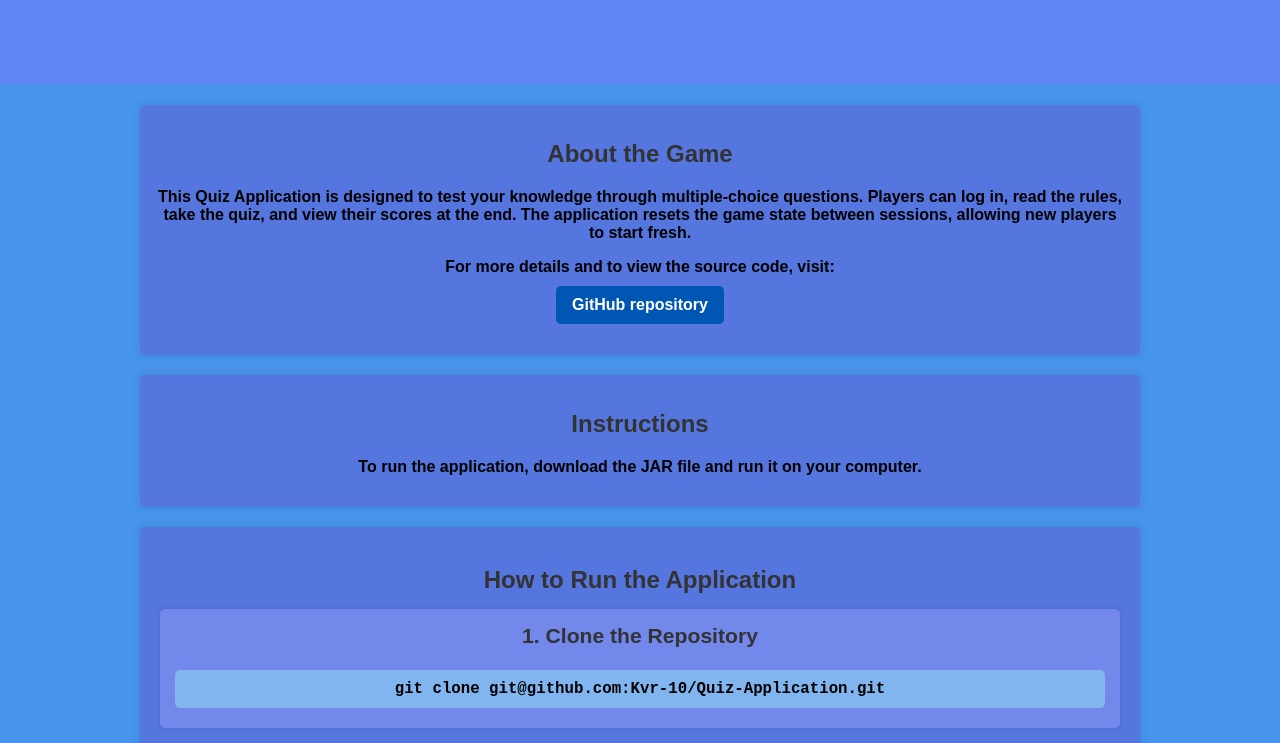
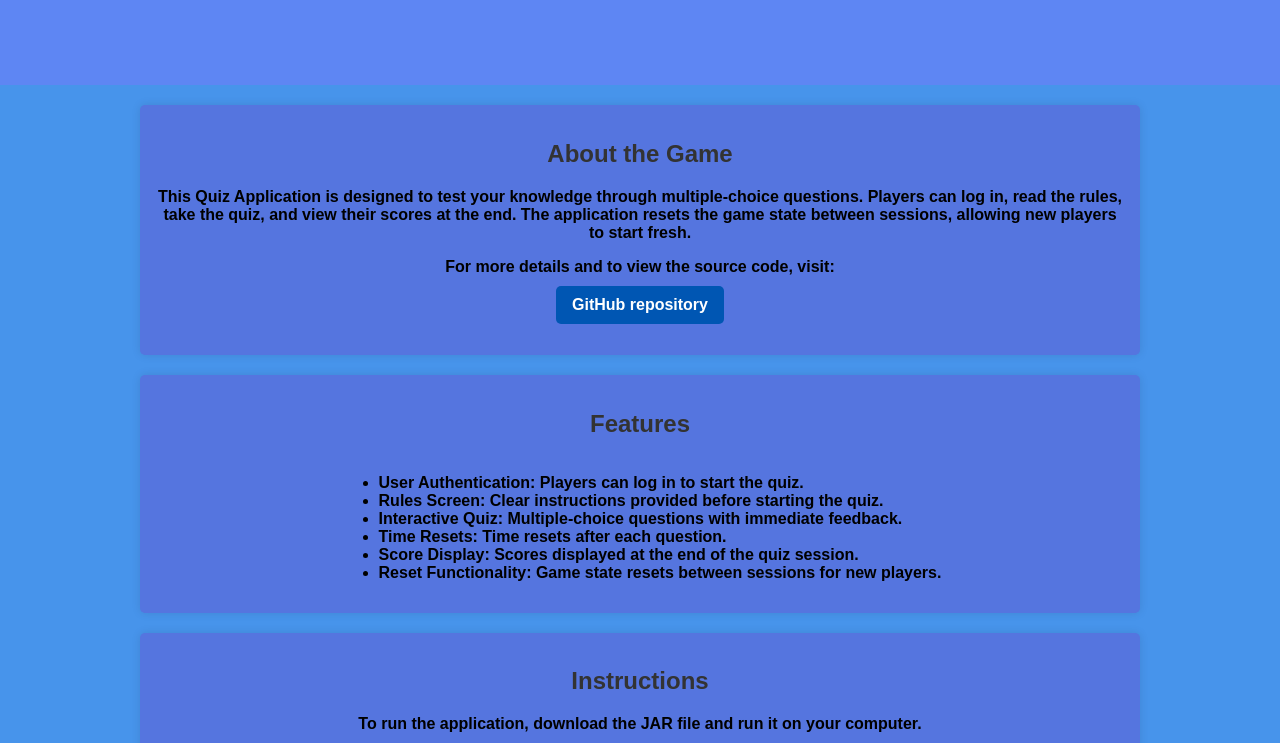
Before and after one commit to Kvr-10/Quiz-Application, a plain HTML site: page docs/index.html in a window 1280 px wide. Shown: the part 209-952 px from the top of the page. Drawn offline with Linux system fonts and the light colour scheme.

Commit message:
Version 1.0

```diff
--- a/docs/index.html
+++ b/docs/index.html
@@ -26,6 +26,18 @@
                 The application resets the game state between sessions, allowing new players to start fresh.  </p>
             <p>For more details and to view the source code, visit: <br> <a class="repo-link" href="https://github.com/Kvr-10/Quiz-Application" target="_blank"><b>GitHub repository</b></a></p>
         </section>
+        <section id="about2">
+            <h2>Features</h2>
+            <ul>
+                <li><strong>User Authentication:</strong> Players can log in to start the quiz.</li>
+                <li><strong>Rules Screen:</strong> Clear instructions provided before starting the quiz.</li>
+                <li><strong>Interactive Quiz:</strong> Multiple-choice questions with immediate feedback.</li>
+                <li><strong>Time Resets:</strong> Time resets after each question.</li>
+                <li><strong>Score Display:</strong> Scores displayed at the end of the quiz session.</li>
+                <li><strong>Reset Functionality:</strong> Game state resets between sessions for new players.</li>
+            </ul>
+        </section>
+
         <section id="instructions">
             <h2>Instructions</h2>
             <p>To run the application, download the JAR file and run it on your computer. </p>
@@ -52,8 +64,8 @@
         <section id="alternative" class="alternative-section">
             <h2>Alternative</h2>
             <p>You can directly download the JAR file from the Releases page and run it:</p>
+            <a class="download-link" href="https://github.com/Kvr-10/Quiz-Application/releases/latest" target="_blank" download>Visit Releases</a>
             <a class="download-link" href="https://github.com/Kvr-10/Quiz-Application/releases/download/v1.0.0/QuizApplication.jar" download>Download Quiz Application</a>
-            <a class="download-link" href="https://github.com/Kvr-10/Quiz-Application/releases" target="_blank" download>Visit Releases</a>
         </section>
         <section id="about-me">
             <h2>Know More About Me</h2>
--- a/docs/style.css
+++ b/docs/style.css
@@ -88,15 +88,25 @@ section {
     text-align: center;
 }
 
-#about, #instructions, #download, #about-me {
+#about,#about2, #instructions, #download, #about-me {
     background-color: #fff;
     box-shadow: 0 0 10px rgba(0,0,0,0.1);
     border-radius: 5px;
 }
 
-#about {
+#about,#about2 {
     background-color: #5575df;
 }
+
+#about2 {
+        text-align: center;
+    }
+
+    #about2 ul {
+        display: inline-block; /* Keeps the list items centered */
+        text-align: left; /* Aligns the list items to the left */
+    }
+
 .alternative-section {
     background-color: #5575df; /* Change this to your desired color */
     padding: 20px;
@@ -198,7 +208,7 @@ a {
 
 
 footer {
-    background-color: rgb(51, 174, 223);
+    background-color: rgb(69, 116, 235);
     text-align: center;
     padding: 10px;
     position: relative;
```
Also changed, not shown: 1 other file.
